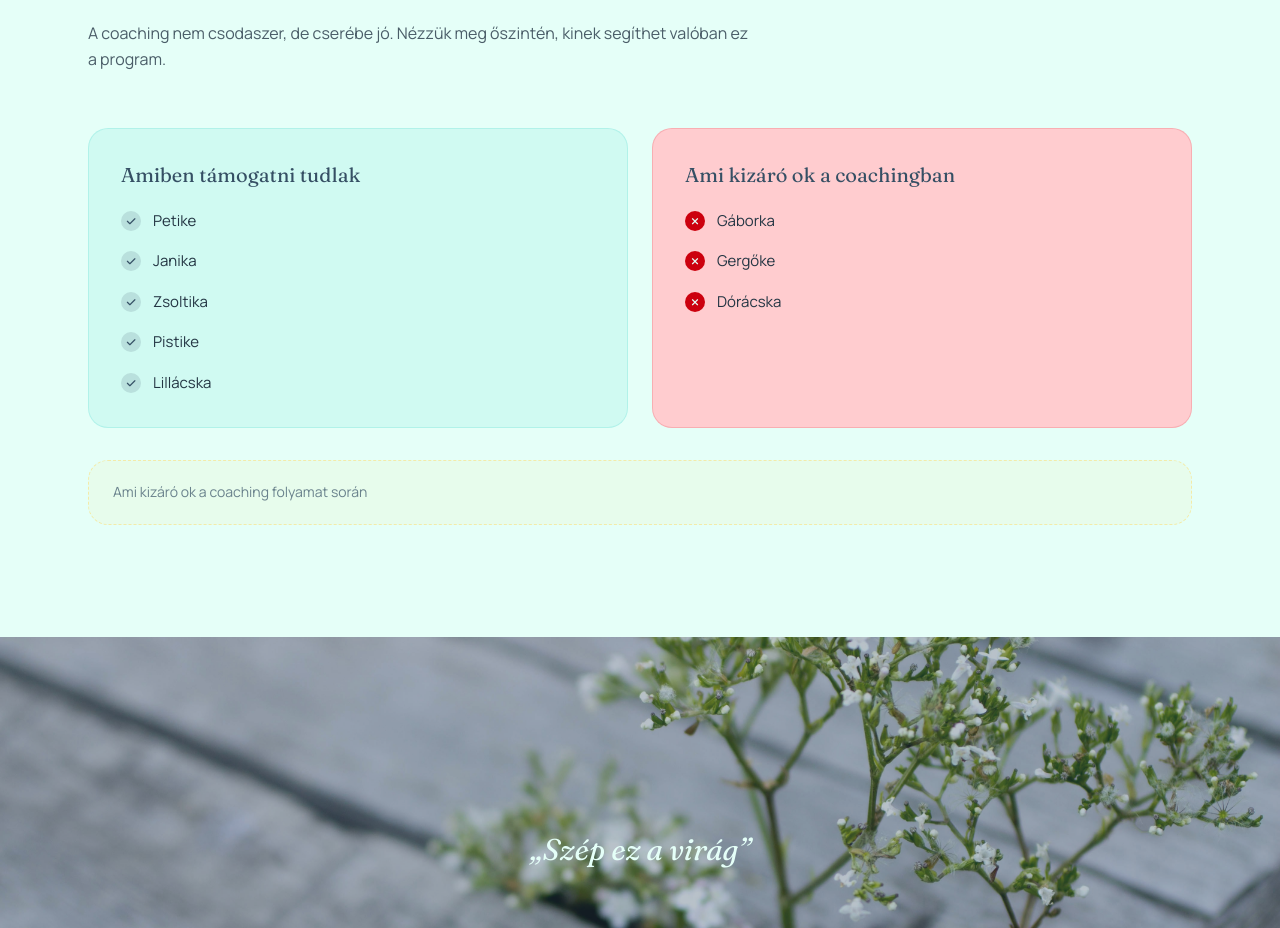
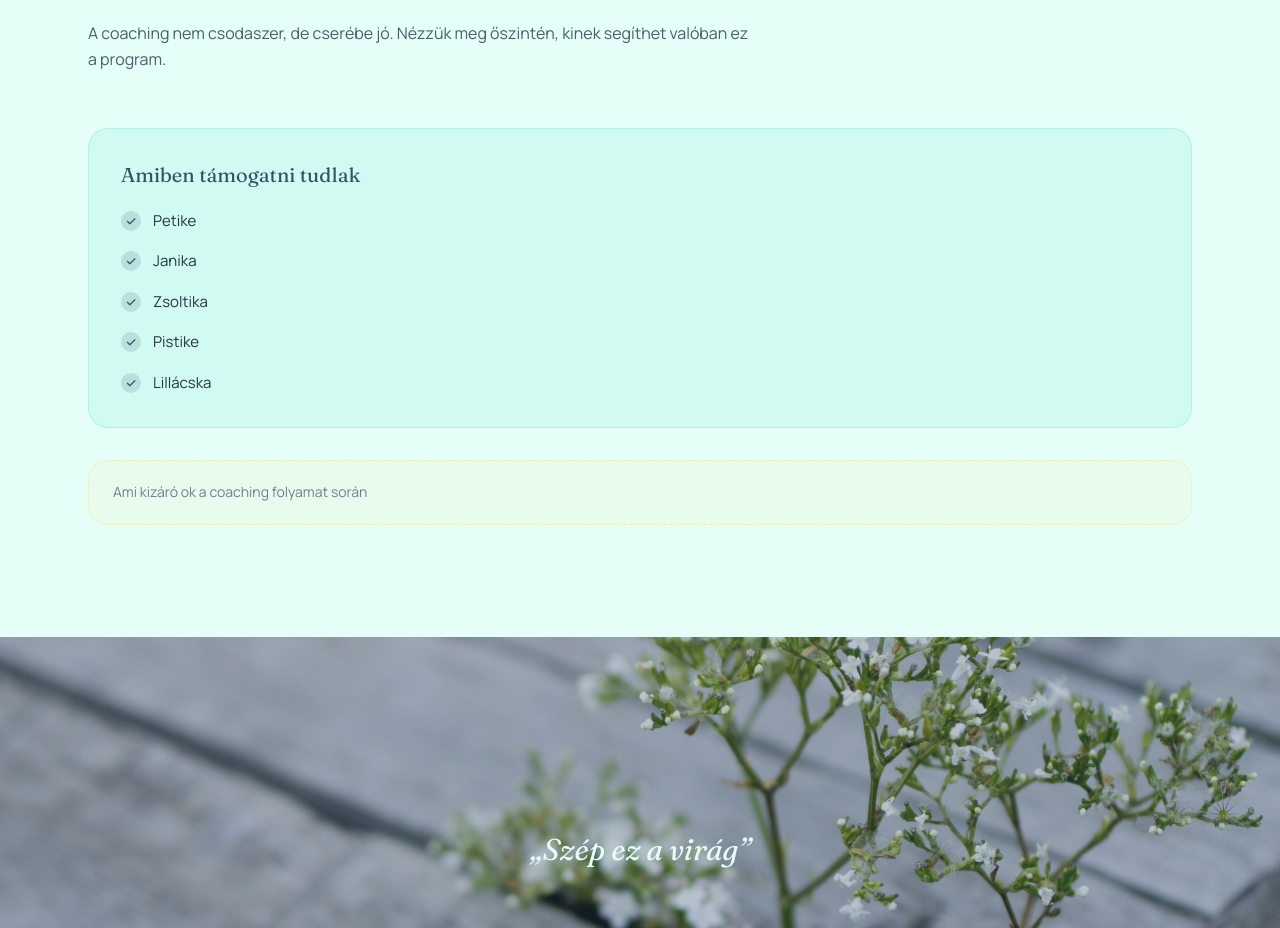
Before and after one commit to zeti1223/skipintro-coaching, a Vue app: page / in a window 1280 px wide. Shown: the part 1108-2036 px from the top of the page. Built offline with nearby package versions, Linux system fonts and the light colour scheme.

Commit message:
Remove not for

```diff
--- a/src/components/AudienceSection.vue
+++ b/src/components/AudienceSection.vue
@@ -10,7 +10,6 @@ import { audience } from '../content.js'
         <p class="text-body/80 leading-relaxed">{{ audience.intro }}</p>
       </div>
 
-      <div class="grid md:grid-cols-2 gap-6">
       <div class="rounded-card bg-aqua/15 border border-aqua/25 p-7 md:p-8">
         <h3 class="font-display text-xl text-ink mb-5">{{ audience.forTitle }}</h3>
         <ul class="space-y-4">
@@ -23,19 +22,6 @@ import { audience } from '../content.js'
         </ul>
       </div>
 
-        <div class="rounded-card bg-rose border border-rose-deep/15 p-7 md:p-8">
-          <h3 class="font-display text-xl text-ink mb-5">{{ audience.notForTitle }}</h3>
-          <ul class="space-y-4">
-            <li v-for="(item, i) in audience.notFor" :key="i" class="flex gap-3">
-              <span class="mt-0.5 shrink-0 w-5 h-5 rounded-full bg-rose-deep text-paper flex items-center justify-center">
-                <i class="fa-solid fa-xmark text-[10px]" />
-              </span>
-              <span class="text-sm md:text-[15px] text-body leading-relaxed">{{ item }}</span>
-            </li>
-          </ul>
-        </div>
-      </div>
-
       <div class="mt-8 border border-dashed border-gold/50 bg-gold/8 rounded-card px-6 py-5 text-sm text-ink/70 leading-relaxed">
         {{ audience.disclaimer }}
       </div>
--- a/src/content.js
+++ b/src/content.js
@@ -105,8 +105,6 @@ export const audience = {
     'A coaching nem csodaszer, de cserébe jó. Nézzük meg őszintén, kinek segíthet valóban ez a program.',
   forTitle: 'Amiben támogatni tudlak',
   for: ['Petike', 'Janika', 'Zsoltika', 'Pistike', 'Lillácska'],
-  notForTitle: 'Ami kizáró ok a coachingban',
-  notFor: ['Gáborka', 'Gergőke', 'Dórácska'],
   disclaimer: 'Ami kizáró ok a coaching folyamat során',
 }
 
```
Lines whose indentation alone changed are shown as unchanged.
